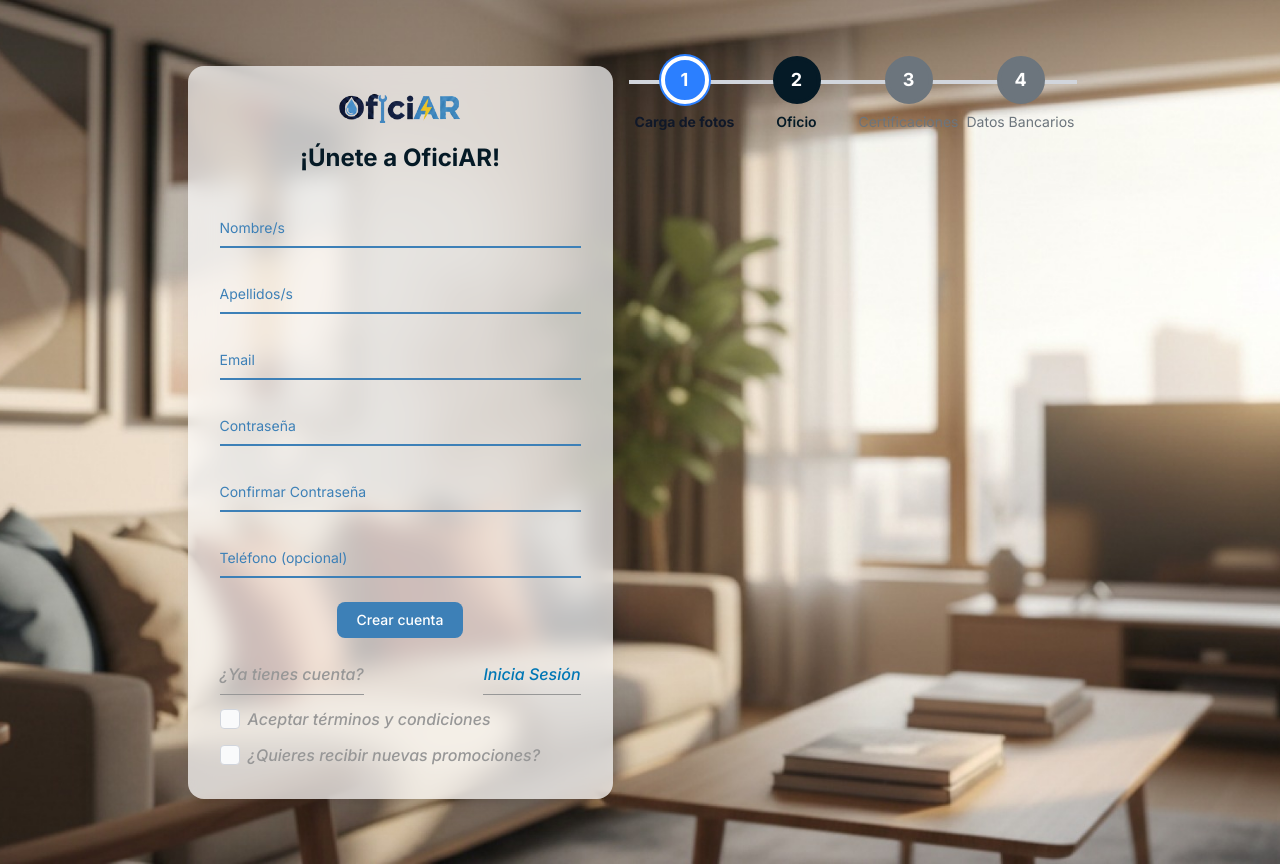
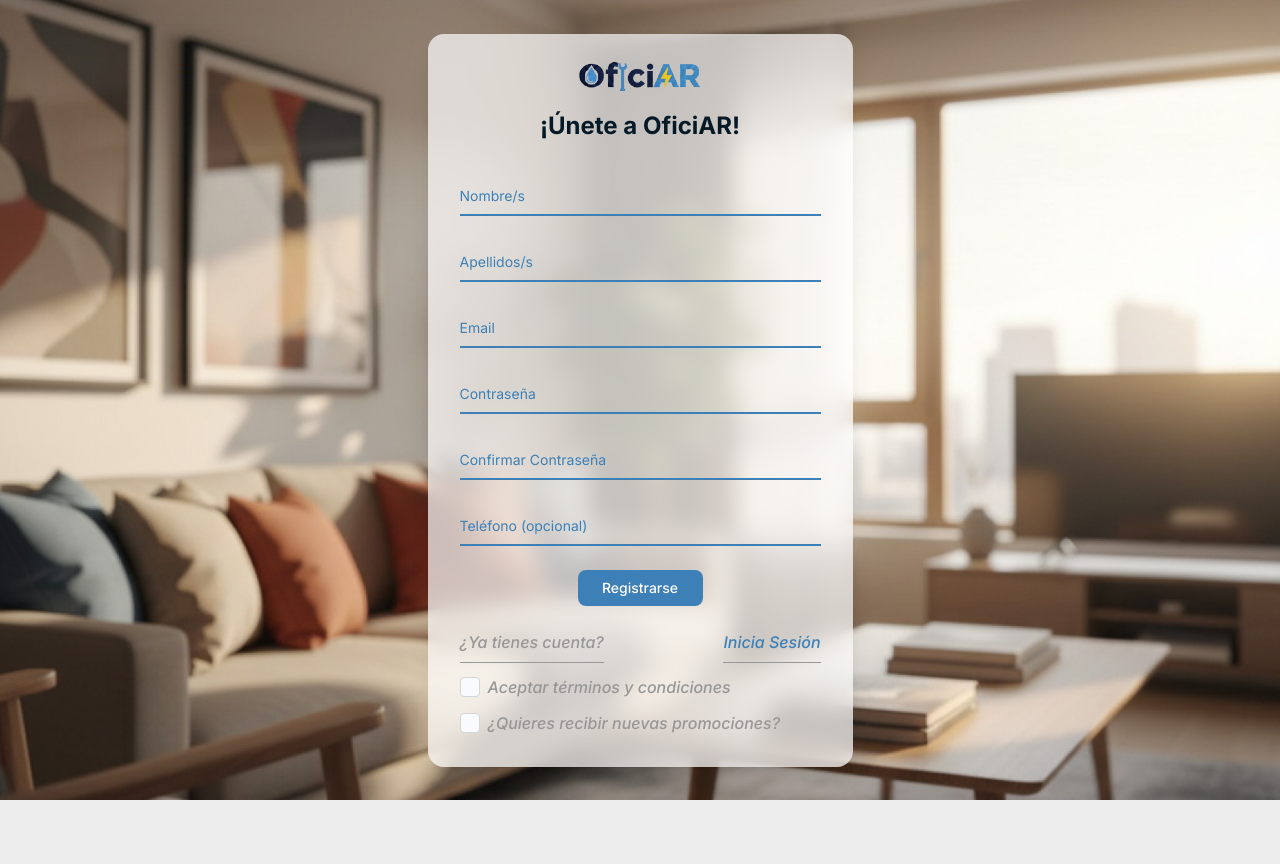
Before and after one commit to DavidToroHrr/oficiAR-front, a React (Vite) app: page /worker-register in a window 1280 px wide. After the commit the page ends 800 px from the top, so only its background shows below. Built offline with nearby package versions, Linux system fonts and the light colour scheme.

Commit message:
merge-main-validation-officer

```diff
--- a/src/App.jsx
+++ b/src/App.jsx
@@ -8,7 +8,7 @@ import ValidationIdentity from './pages/OfficersView/ValidationIdentity';
 import CertificationsUpload from './pages/OfficersView/CertificationsUpload';
 import SpecificationOfficer from './pages/OfficersView/SpecificationOfficer';
 import BankAccount from './pages/OfficersView/BankAccount';
-import ValidationComponent from './components/VerificationComponent/VerficationComponent';
+import VerificationComponent from './components/VerificationComponent/VerficationComponent';
 
 function App() {
   return (
@@ -24,16 +24,15 @@ function App() {
         <Route path="/login" element={<Login />} />
 
         <Route path="/worker-register" element={<WorkerRegister />}>
+        </Route>
 
-            <Route path="validation" element={<ValidationComponent />} >
+        <Route path="/validation" element={<VerificationComponent />} >
                 <Route index element={<Navigate to="validation-identity" replace />} />
                 <Route path="validation-identity" element={<ValidationIdentity />} />
                 <Route path="officer-specification" element={<SpecificationOfficer />} />
                 <Route path="certifications" element={<CertificationsUpload />} />
                 <Route path="bank-account" element={<BankAccount />} />
             </Route>
-
-        </Route>
 
 
 
--- a/src/components/Button/Button.jsx
+++ b/src/components/Button/Button.jsx
@@ -1,4 +1,4 @@
-export default function Button({children, className=""}) {
+export default function Button({children, className="", onClick, type = "button"}) {
     return (
         // 1. Así aplicamos la clase usando llaves {} en lugar de comillas
         <div>
@@ -17,7 +17,9 @@ export default function Button({children, className=""}) {
             {/* ${className}: Permite que, si se llama al botón en otra
             vista y se necesita darle un margen extra o un ancho específico, se pueda
             pasarle esa clase adicional y se sume a los estilos base */ }
-            <button className={`bg-yellow text-very-dark-blue text-sm font-light px-6 py-2 rounded-full hover:scale-105 transition-transform ${className}`}>
+            <button className={`text-sm px-6 py-2 hover:scale-105 transition-transform ${className}`} onClick={onClick}
+            type={type}
+            >
 
             {children}
 
--- a/src/components/FormComponent/FormComponent.jsx
+++ b/src/components/FormComponent/FormComponent.jsx
@@ -1,6 +1,7 @@
 import logo from '../../assets/logo.png';
+import Button from '../Button/Button';
 
-export default function FormComponent({children, socialButtons, registerFooter, buttonLabel = "Ingresar",title = "¡Bienvenido a OficiAR!",showForgotPassword = true,
+export default function FormComponent({children, socialButtons, registerFooter, buttonLabel,navigationFunction,title = "¡Bienvenido a OficiAR!",showForgotPassword = true,
   showSeparator = true}) {
    return (
     /* CONTENEDOR PRINCIPAL (Glassmorphism)
@@ -40,7 +41,7 @@ export default function FormComponent({children, socialButtons, registerFooter,
         {title}
       </h2>
 
-      <form>
+      <form onSubmit={navigationFunction}>
         {/* Espacio para TextInputs */}
         {children}
 
@@ -75,12 +76,10 @@ export default function FormComponent({children, socialButtons, registerFooter,
                 y vertical (py).
               text-center transition-colors: Centra el texto y suaviza el cambio
                 de color al hacer hover. */}
-          <button
-            type="submit"
-            className="min-w-[125px] w-auto text-white bg-light-blue hover:bg-dark-blue focus:ring-4 focus:outline-none focus:ring-light-blue/50 font-medium rounded-lg text-sm px-5 py-2 text-center transition-colors"
-          >
+
+          <Button className='min-w-[125px] w-auto text-white bg-light-blue  focus:outline-none font-medium rounded-lg text-sm px-5 py-2 text-center transition-colors' type='submit' >
             {buttonLabel}
-          </button>
+          </Button>
         </div>
 
         {/* SEPARADOR "También" — exclusivo del Login
--- a/src/components/UploadDni/UploadDni.jsx
+++ b/src/components/UploadDni/UploadDni.jsx
@@ -3,7 +3,7 @@ import Button from "../Button/Button";
 export default function UploadDni(){
     return(
         // Haz exactamente lo mismo aquí
-<div className="flex flex-col items-center gap-2 justify-center bg-very-ligth-gray max-w-full w-[370px] p-5 rounded-[0.5rem] h-[290px]">
+<div className="flex flex-col items-center gap-2 justify-center bg-white max-w-full w-[370px] p-5 rounded-[0.5rem] h-[290px]">
             <h1>UploadDni</h1>
 
             <div className="bg-very-light-gray h-[100px] rounded-[0.5rem] flex flex-col justify-center items-center w-full">
--- a/src/components/UploadSelfie/UploadSelfie.jsx
+++ b/src/components/UploadSelfie/UploadSelfie.jsx
@@ -2,7 +2,7 @@ import Button from "../Button/Button";
 
 export default function UploadSelfie(){
     return(
-        <div className="flex flex-col justify-center items-center bg-very-ligth-gray max-w-full w-[370px] h-[290px] p-5 rounded-[0.5rem] ">
+        <div className="flex flex-col justify-center items-center bg-white max-w-full w-[370px] h-[290px] p-5 rounded-[0.5rem] ">
             <h3>Sube tu selfie</h3>
 
             <div className="bg-very-light-gray h-[200px] rounded-[0.5rem] flex flex-col justify-center items-center w-full">
--- a/src/index.css
+++ b/src/index.css
@@ -23,3 +23,15 @@ body {
   background-color: #EDEDED;
   color: var(--color-very-dark-blue);
 }
+
+/* --- HACK PARA EL AUTOCOMPLETADO DE CHROME/EDGE --- */
+input:-webkit-autofill,
+input:-webkit-autofill:hover,
+input:-webkit-autofill:focus,
+input:-webkit-autofill:active {
+    /* 1. Congela el fondo blanco por miles de segundos */
+    transition: background-color 5000s ease-in-out 0s;
+
+    /* 2. Fuerza a que el texto autocompletado respete tu color azul oscuro */
+    -webkit-text-fill-color: var(--color-very-dark-blue);
+}
--- a/src/pages/DefaultHome/DefaultHome.jsx
+++ b/src/pages/DefaultHome/DefaultHome.jsx
@@ -16,10 +16,16 @@ export default function DefaultHome(){
         <div>
 
             <Header>
-                <a href="">Iniciar Sesion</a>
-                <a href="">Registro</a>
 
                 <Button>
+                    Iniciar Sesion
+                </Button>
+
+                <Button>
+                    Registro
+                </Button>
+
+                <Button className="bg-yellow text-very-dark-blue px-8 py-2.5 rounded-full font-medium transition-colors">
                     Hazte Officer
                 </Button>
             </Header>
--- a/src/pages/OfficersView/ValidationIdentity.jsx
+++ b/src/pages/OfficersView/ValidationIdentity.jsx
@@ -8,7 +8,7 @@ export default function ValidationIdentity(){
         // CORRECCIÓN 1: w-[955px] cambió a w-full max-w-[955px].
         // CORRECCIÓN 2: Se eliminó h-[755px] para que la altura sea automática.
         // CORRECCIÓN 3: Cambiamos "p" por "p-6 md:p-10".
-        <div className="flex flex-col items-center bg-white/50 w-full max-w-[955px] p-6 md:p-10 rounded-2xl mb-10">
+        <div className="flex flex-col items-center bg-white/70 w-full max-w-[955px] p-6 md:p-10 rounded-2xl mb-10">
 
             <img
                 src={logoImg}
@@ -35,7 +35,7 @@ export default function ValidationIdentity(){
 
                 {/* ZONA DEL BOTÓN */}
                 <div className="flex justify-end w-full">
-                    <Button className="bg- text-gray-900 px-8 py-2.5 rounded-lg font-medium hover:bg-yellow-500 transition-colors">
+                    <Button className="bg- text-white px-8 py-2.5 rounded-lg font-medium bg-light-blue transition-colors">
                         Continuar
                     </Button>
                 </div>
--- a/src/pages/WorkerRegister/WorkerRegister.jsx
+++ b/src/pages/WorkerRegister/WorkerRegister.jsx
@@ -2,9 +2,17 @@ import FormComponent from "../../components/FormComponent/FormComponent";
 import background from "../../assets/login_background_image.jpeg"
 import TextInput from "../../components/TextInput/TextInput"
 import VerificationComponent from "../../components/VerificationComponent/VerficationComponent";
-import { Outlet } from "react-router-dom";
+import { useNavigate } from "react-router-dom";
+
 
 export default function WorkerRegister(){
+    const navigate = useNavigate();
+
+    function navigationForm(e){
+        console.log("Navegando a validación");
+        e.preventDefault(); // ¡ESTO EVITA QUE LA PÁGINA SE RECARGUE!
+        navigate("/validation");
+    }
    return(
       <div
             className="min-h-screen w-full bg-cover bg-center bg-no-repeat flex items-center justify-center py-8 overflow-y-auto"
@@ -12,7 +20,8 @@ export default function WorkerRegister(){
         >
             <FormComponent
                 title="¡Únete a OficiAR!"
-                buttonLabel="Crear cuenta"
+                buttonLabel="Registrarse"
+                navigationFunction={navigationForm}
                 showForgotPassword={false}
                 showSeparator={false}
                 registerFooter={
@@ -33,7 +42,7 @@ export default function WorkerRegister(){
                             <div className="flex flex-col items-center">
                                 <a
                                     href="/login"
-                                    className="font-medium text-base italic text-blue-buttons hover:opacity-70 transition-opacity no-underline mb-2"
+                                    className="font-medium text-base italic text-light-blue hover:opacity-70 transition-opacity no-underline mb-2"
                                 >
                                     Inicia Sesión
                                 </a>
@@ -83,8 +92,7 @@ export default function WorkerRegister(){
                 <TextInput id="telefono" name="telefono" type="tel" label="Teléfono (opcional)" />
             </FormComponent>
 
-            <VerificationComponent>
-            </VerificationComponent>
+
 
         </div>
     );
```
Also changed, not shown: src/components/HowItWorks/HowItWorks.jsx (+7 -7 lines), src/pages/Login/Login.jsx (+10 -4 lines).
